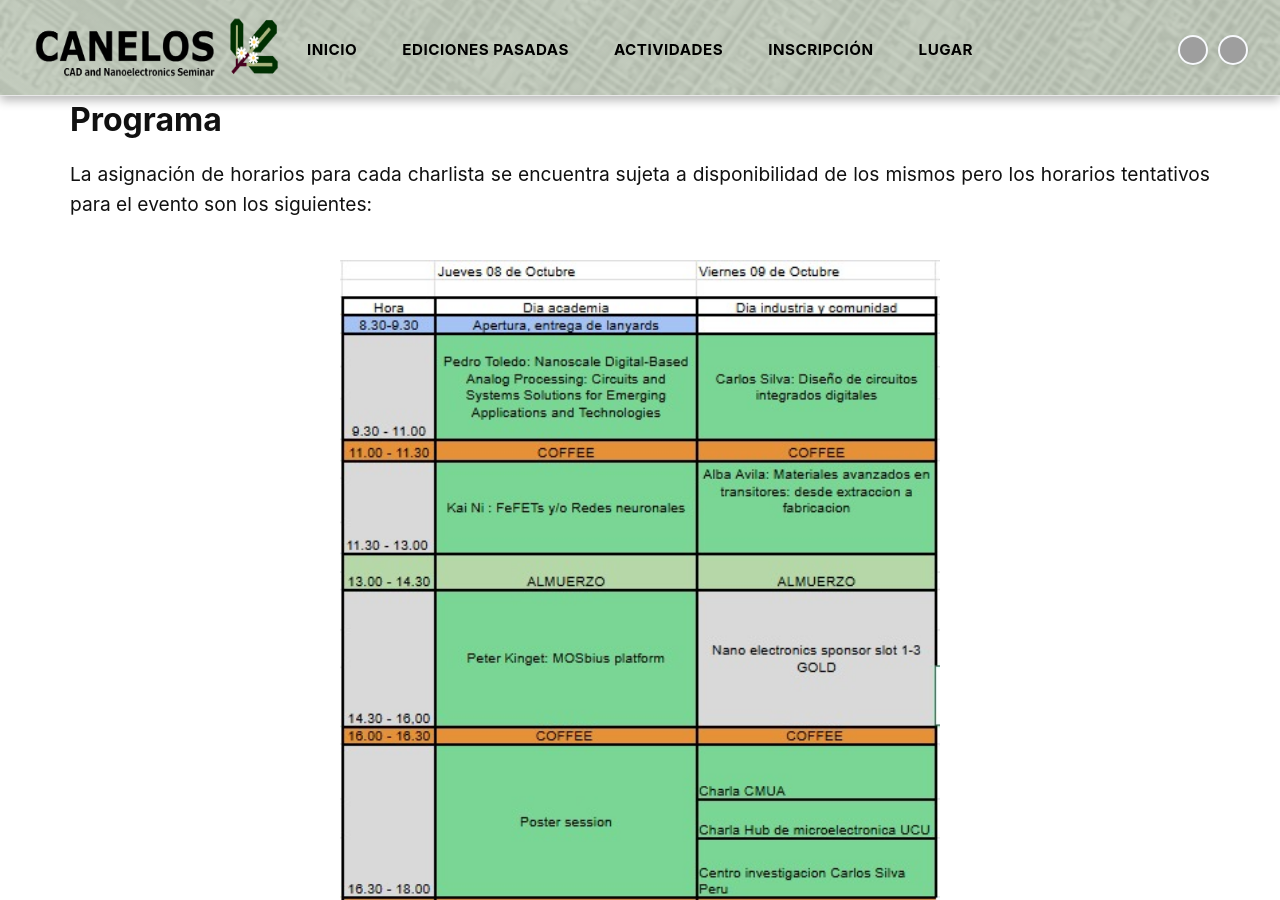
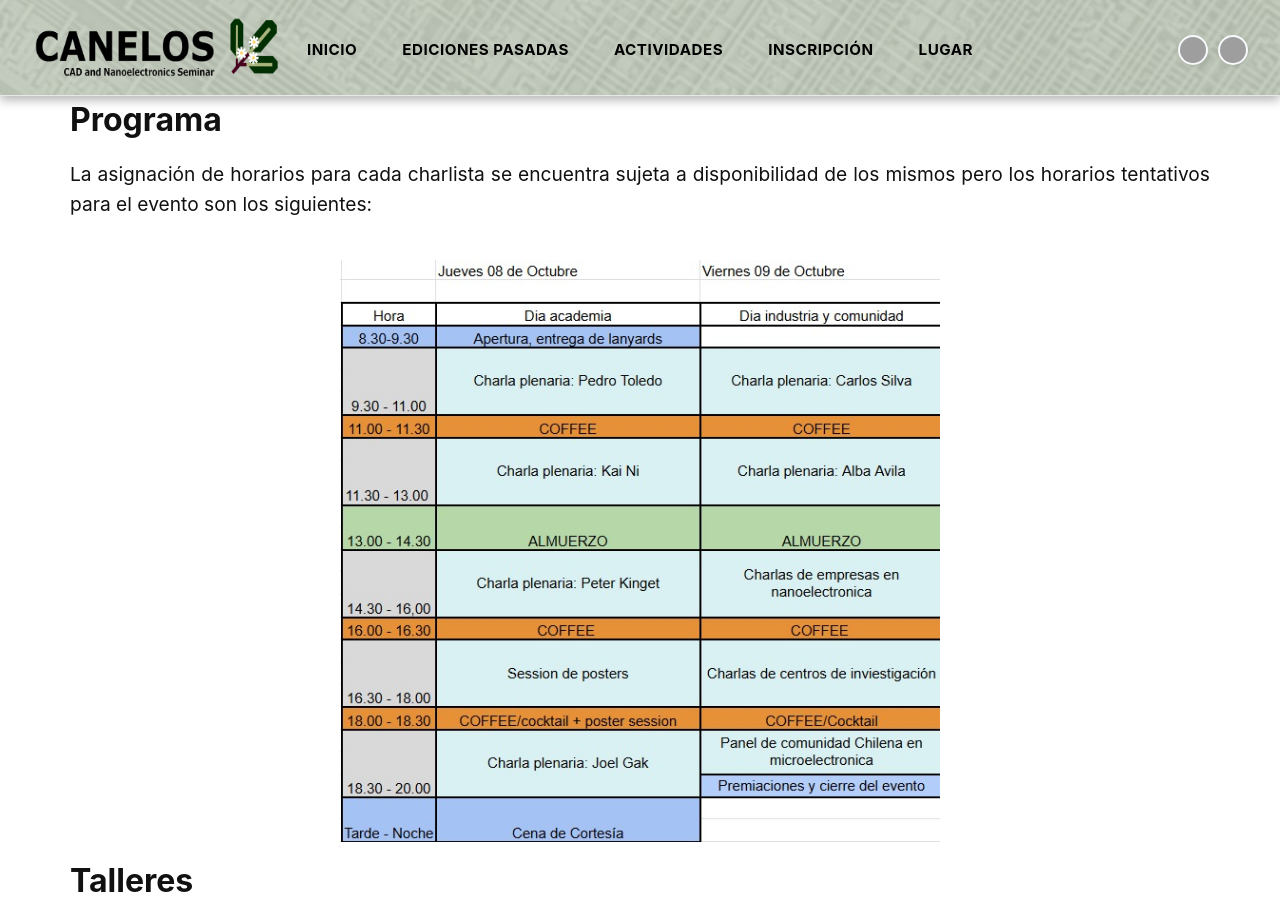
Before and after one commit to ChipUSM/CANELOS, a Jekyll site: the page built from program.md, in a window 1280 px wide and 900 px high, scrolled down 1705 px. Built offline with Jekyll 4.4.1, drawn with Linux system fonts in a browser that asks for light colours; grey boxes are pictures that could not be loaded.

Commit message:
actualizacion horario

```diff
--- a/program.md
+++ b/program.md
@@ -321,7 +321,7 @@ img_link: ../assets/img/charla.jpg
 	<h3 align="justify" style="font-size: 1.2em; line-height: 1.6; max-width: 1200px; margin: 0;">
 			La asignación de horarios para cada charlista se encuentra sujeta a disponibilidad de los mismos pero los horarios tentativos para el evento son los siguientes:
 	</h3>
-	<p align="center" style="margin-top: 40px;"> <img src="{{ "/assets/img/material26/horario_v3.jpeg" | relative_url }}" alt="Itinerario" width="600" style="max-width: 100%"/>
+	<p align="center" style="margin-top: 40px;"> <img src="{{ "/assets/img/material26/horario_v4.jpeg" | relative_url }}" alt="Itinerario" width="600" style="max-width: 100%"/>
 	</p>
 </div>
 
```
Also changed, not shown: index.md (+1 -1 lines), assets/img/material26/horario_v4.jpeg (added).
